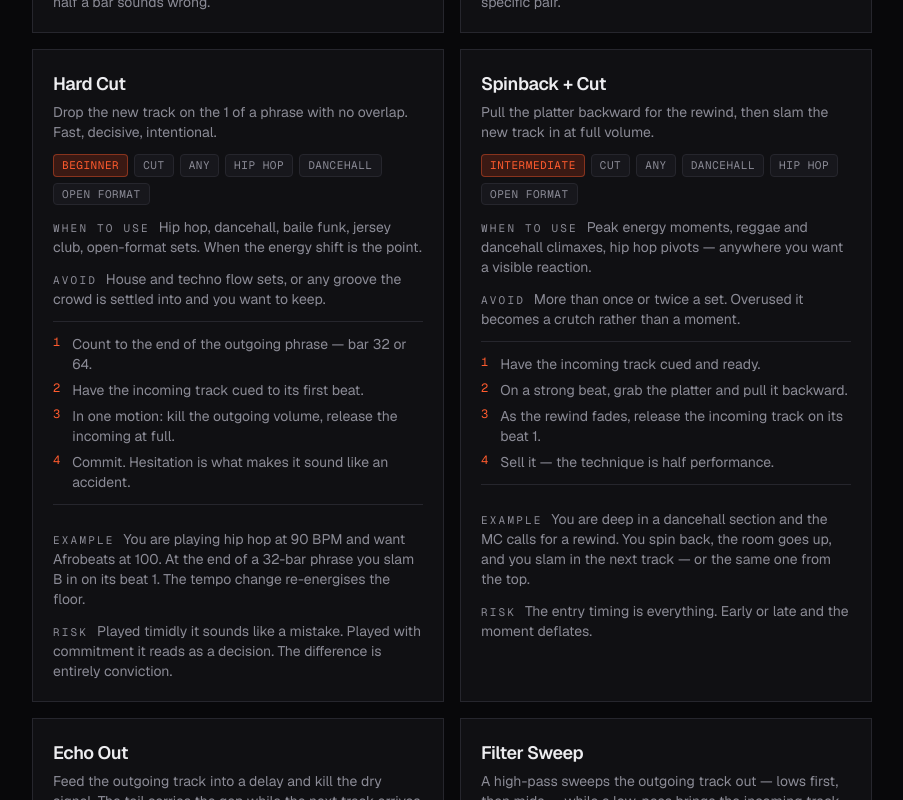
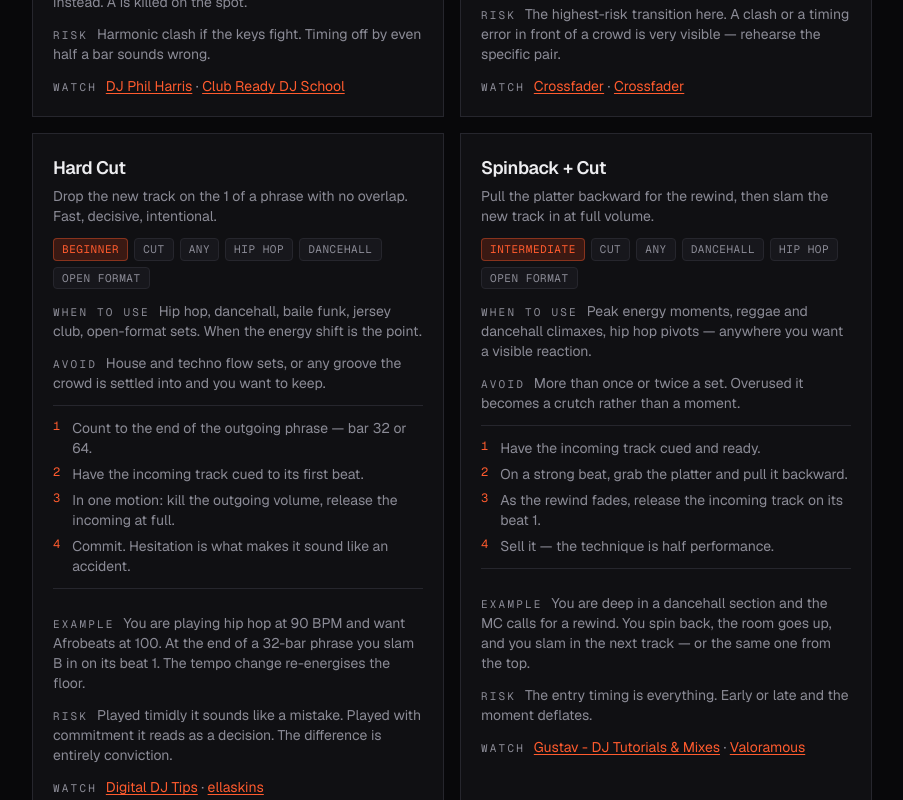
Before and after one commit to Omar12/dj-toolbelt, a Next.js app: page /transitions in a window 1280 px wide. Shown: the part 1800-2600 px from the top of the page, without its empty margins (328-1231 px from the left). Built offline with nearby package versions, Linux system fonts and the light colour scheme.

Commit message:
Adding youtube videos for the transition techniques

```diff
--- a/src/components/TransitionExplorer.tsx
+++ b/src/components/TransitionExplorer.tsx
@@ -166,6 +166,26 @@ export function TransitionExplorer({ techniques }: { techniques: Technique[] })
                 <div className="mt-3 border-t border-line pt-3">
                   <Note label="Example">{t.example}</Note>
                   <Note label="Risk">{t.risk}</Note>
+                  {t.videos?.length ? (
+                    <p className="mt-3 text-sm">
+                      <span className="font-mono text-[11px] uppercase tracking-[0.2em] text-muted">
+                        Watch{" "}
+                      </span>
+                      {t.videos.map((v, i) => (
+                        <span key={v.id}>
+                          {i > 0 && <span className="text-muted"> · </span>}
+                          <a
+                            href={`https://www.youtube.com/watch?v=${v.id}`}
+                            target="_blank"
+                            rel="noopener noreferrer"
+                            className="text-signal underline underline-offset-2"
+                          >
+                            {v.channel}
+                          </a>
+                        </span>
+                      ))}
+                    </p>
+                  ) : null}
                 </div>
               </article>
             ))}
--- a/src/data/techniques.ts
+++ b/src/data/techniques.ts
@@ -27,6 +27,10 @@ export const techniques: Technique[] = [
       "On a strong phrase boundary, swap the bass: cut A's low, restore B's.",
       "Roll off A's remaining mids and highs over the next 16–32 bars, then close the fader.",
     ],
+    videos: [
+      { id: "C-5qFyU9QNU", title: "2 DJ Transition Styles and When to Swap Your Basses", channel: "Club Ready DJ School" },
+      { id: "Dmb5GmLkbrY", title: "Bass Swap EQ Mixing Technique | Mix & Tricks #4 with XDJ-RX3", channel: "AlphaTheta / Pioneer DJ USA" },
+    ],
   },
   {
     id: "bass-swap",
@@ -49,6 +53,10 @@ export const techniques: Technique[] = [
       "Incoming bass cut, fader open, let the top end sit over the outgoing groove.",
       "On the downbeat of a new 16, kill the outgoing bass and restore the incoming bass in one move.",
       "Clean up the outgoing mids over the following bars.",
+    ],
+    videos: [
+      { id: "Dmb5GmLkbrY", title: "Bass Swap EQ Mixing Technique | Mix & Tricks #4 with XDJ-RX3", channel: "AlphaTheta / Pioneer DJ USA" },
+      { id: "C-5qFyU9QNU", title: "2 DJ Transition Styles and When to Swap Your Basses", channel: "Club Ready DJ School" },
     ],
   },
   {
@@ -76,6 +84,10 @@ export const techniques: Technique[] = [
       "Hit its drop exactly as the outgoing build resolves.",
       "Cut or fade the outgoing track immediately — do not let two drops coexist.",
     ],
+    videos: [
+      { id: "xfZOWflKYWc", title: "DROP MIXING DJ LESSON | DROP SWAP FOR BEGINNERS", channel: "DJ Phil Harris" },
+      { id: "tBNoYplBAZ0", title: "5 Tips for Drop Swapping Mash Ups!", channel: "Club Ready DJ School" },
+    ],
   },
   {
     id: "double-drop",
@@ -102,6 +114,10 @@ export const techniques: Technique[] = [
       "Bring both to full volume together at the drop.",
       "Decide in advance which track you phase out, usually within 32 bars.",
     ],
+    videos: [
+      { id: "NsXOw75GY7M", title: "How To Double Drop - Drum & Bass DJ Tutorial", channel: "Crossfader" },
+      { id: "-JrqutJBL_A", title: "3 Ways To Mix Drum & Bass ('Double Drop' Tutorial)", channel: "Crossfader" },
+    ],
   },
   {
     id: "hard-cut",
@@ -125,6 +141,10 @@ export const techniques: Technique[] = [
       "In one motion: kill the outgoing volume, release the incoming at full.",
       "Commit. Hesitation is what makes it sound like an accident.",
     ],
+    videos: [
+      { id: "8IMgR0-ARDg", title: "How To Dropmix Like A Pro Hip Hop DJ", channel: "Digital DJ Tips" },
+      { id: "424Iq6rkWhg", title: "ADVANCED DJ MIXING TUTORIAL ON CUTTING TUNES IN TO THE MIX BY ELLASKINS THE DJ TUTOR", channel: "ellaskins" },
+    ],
   },
   {
     id: "spinback-cut",
@@ -147,6 +167,10 @@ export const techniques: Technique[] = [
       "On a strong beat, grab the platter and pull it backward.",
       "As the rewind fades, release the incoming track on its beat 1.",
       "Sell it — the technique is half performance.",
+    ],
+    videos: [
+      { id: "jRBijAiPjMI", title: "How to DJ Transition ANY SONG with Spinback Transition Effect", channel: "Gustav - DJ Tutorials & Mixes" },
+      { id: "xMUIr_hdoBc", title: "DJ Tutorial 36 | How To Conduct The Backspin Transition | | Valoramous", channel: "Valoramous" },
     ],
   },
   {
@@ -173,6 +197,10 @@ export const techniques: Technique[] = [
       "Cut the channel fader immediately — only the wet tail plays.",
       "Bring the next track in under the decaying tail, on the downbeat.",
     ],
+    videos: [
+      { id: "tkwM9vCmIbg", title: "How to Improve Your Echo Out Transitions", channel: "DJcityTV" },
+      { id: "mvYMZc6jgvg", title: "Emergency Exit Transitions: Echo and Reverb Out [Rekordbox]", channel: "DJFriendZone" },
+    ],
   },
   {
     id: "filter-transition",
@@ -198,6 +226,10 @@ export const techniques: Technique[] = [
       "Sit in the middle briefly with both filtered — that texture is the point.",
       "Release both filters as the incoming track takes over, then close the outgoing channel.",
     ],
+    videos: [
+      { id: "UY3uiQ3cmPs", title: "3 PRO DJ FILTER TECHNIQUES to enhance your transitions", channel: "Club Ready DJ School" },
+      { id: "S7IdjUK_hhg", title: "EASY DJ Transition Using the Filter Effect on Pioneer XDJ-RX3 | Slex's DJ Tips #5", channel: "Slex Allen" },
+    ],
   },
   {
     id: "loop-transition",
@@ -221,6 +253,10 @@ export const techniques: Technique[] = [
       "Engage the loop and let it play once or twice.",
       "Halve it: 1 bar, 1/2, 1/4, 1/8.",
       "On the tightest loop, cut to the incoming drop or beat 1.",
+    ],
+    videos: [
+      { id: "t_96CrNV2KU", title: "Looping techniques every DJ needs", channel: "Crossfader" },
+      { id: "lTb7iQ6MHAU", title: "3 Essential DJ Loops Every Beginner Must Learn (DJ Tips & Techniques)", channel: "Club Ready DJ School" },
     ],
   },
   {
@@ -247,6 +283,10 @@ export const techniques: Technique[] = [
       "Blend with standard EQ technique — the rhythms lock on their own.",
       "The floor experiences a change of feel, not of tempo.",
     ],
+    videos: [
+      { id: "CJNWR5OQt_A", title: "Easy Trick For Mixing Different Genres Using Half & Double Time BPMs", channel: "Digital DJ Tips" },
+      { id: "ZwV-gU6si6c", title: "The Art of DJing: CCL - Creative half/double time transitions", channel: "Resident Advisor" },
+    ],
   },
   {
     id: "tempo-bridge",
@@ -271,6 +311,10 @@ export const techniques: Technique[] = [
       "Blend from the outgoing track into the bridge as normal.",
       "Blend from the bridge into the destination track as normal.",
       "Choose the bridge for the music, not just the number.",
+    ],
+    videos: [
+      { id: "nrpp5AU5kSA", title: "How To Transition EASILY Between Different BPMs", channel: "Crossfader" },
+      { id: "WhHwuemFk4Q", title: "MIXING DIFFERENT BPM AND GENRE - 5 TOP BPM TRANSITIONS", channel: "DJ Phil Harris" },
     ],
   },
   {
@@ -298,6 +342,10 @@ export const techniques: Technique[] = [
       "Where the outgoing build would drop, let the incoming track take over instead.",
       "Fade or kill the outgoing track once the new energy is established.",
     ],
+    videos: [
+      { id: "tHNiVCqHvj4", title: "How to mix HOUSE & TECH like a PRO DJ!", channel: "Crossfader" },
+      { id: "l1JI56645nI", title: "3 DJ transition techniques for mixing house/techno", channel: "DropLab" },
+    ],
   },
   {
     id: "acapella-transition",
@@ -324,6 +372,10 @@ export const techniques: Technique[] = [
       "Bring the incoming intro in — the new tempo establishes itself fresh.",
       "Carry the vocal over that intro for continuity, then fade it.",
     ],
+    videos: [
+      { id: "uftaGIzmgUM", title: "DJ Transition Techniques - Using Acapellas", channel: "Club Ready DJ School" },
+      { id: "RP0QfDa_xSc", title: "3 Best Ways to Use Acapellas in a DJ Set", channel: "DJ Carlo" },
+    ],
   },
   {
     id: "tempo-transition",
@@ -346,6 +398,10 @@ export const techniques: Technique[] = [
       "For a half/double jump, match 70 to 140 and let the listener's ear pick the pulse.",
       "Land the incoming track on a downbeat, then relax the pitch back to zero.",
     ],
+    videos: [
+      { id: "0QODLqaex1A", title: "How To Do a Tempo Change DJ Transition | Numark Mix Academy", channel: "Numark" },
+      { id: "mPe-ARRrlrE", title: "How to Transition Between Songs with Different BPM", channel: "Beatmatch Guru" },
+    ],
   },
 ]
 
--- a/src/data/types.ts
+++ b/src/data/types.ts
@@ -115,4 +115,6 @@ export interface Technique {
   difficulty: SkillLevel
   genres: string[]
   walkthrough: string[]
+  /** YouTube tutorials demonstrating the technique. */
+  videos?: { id: string; title: string; channel: string }[]
 }
```
